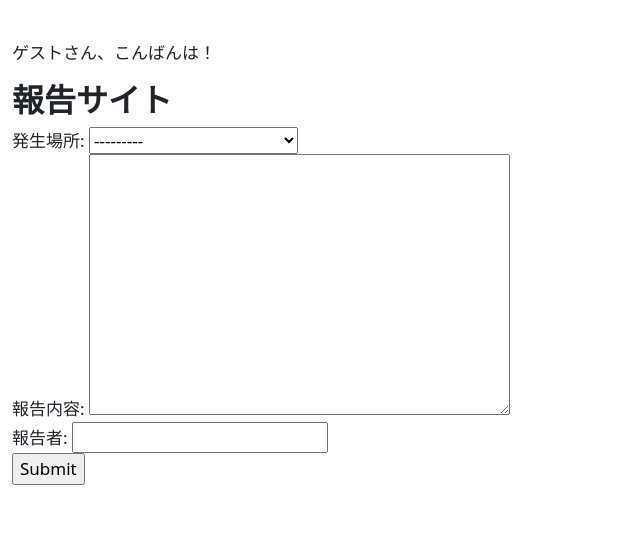
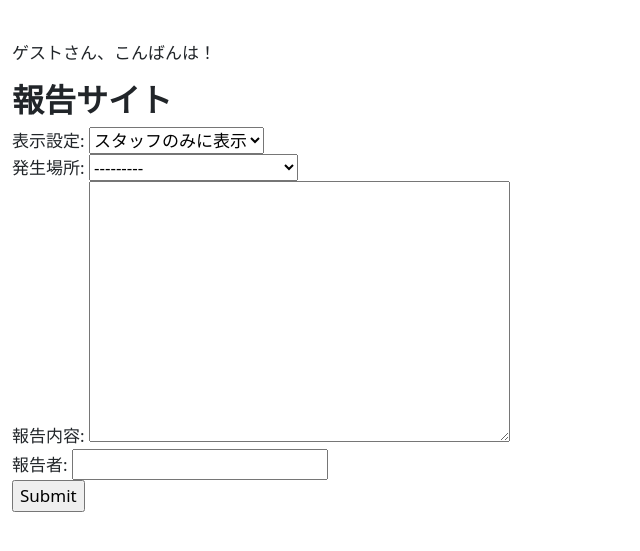
Before and after one commit to Bunnoichi/Echoes_Portal_Project, a Django app: page /report/report/report in a window 1280 px wide. Shown: the part 59-610 px from the top of the page, without its empty margins (0-640 px from the left). Run offline with Django 5.2, Linux system fonts and the light colour scheme; some libraries are stand-ins or nearby versions.

Commit message:
報告をトップビューに表示

```diff
--- a/epp_project/report/forms.py
+++ b/epp_project/report/forms.py
@@ -4,4 +4,4 @@ from .models import Report
 class ReportForm(ModelForm):
    class Meta:
       model = Report
-      fields = ['repo_cont', 'repo_plac', 'repo_pter']
+      fields = ['repo_cont', 'repo_plac', 'repo_pter', 'repo_publicity']
--- a/epp_project/report/models.py
+++ b/epp_project/report/models.py
@@ -12,18 +12,25 @@ choices_place = {
    'その他': 'その他',
 }
 
+pub_pri_permissions = [
+   ("public", "全体に表示"),
+   ("only_staff", "スタッフのみに表示"),
+   ("private", "非表示"),
+]
+
 class Report(models.Model):
    id = models.UUIDField(primary_key=True, default=uuid.uuid4, editable=False, verbose_name="ID")
    created_at = models.DateTimeField(auto_now_add=True, verbose_name="作成日時")
    repo_cont = models.TextField(max_length=2000, verbose_name='報告内容')
-   repo_plac = models.CharField(max_length=15, choices=choices_place, verbose_name='発生場所')
+   repo_plac = models.CharField(max_length=15, choices=choices_place, verbose_name='発生場所', blank=True, null=True)
    repo_pter = models.CharField(max_length=15, verbose_name='報告者')
+   repo_publicity = models.CharField(max_length=15, choices=pub_pri_permissions, verbose_name='表示設定', default='only_staff')
 
    def __str__(self):
       return choices_place[self.repo_plac]
 
    class Meta:
-    permissions = [
-        ("make_report", "報告権限"),
-        ("view_reports", "報告閲覧権限"),
-    ]
+      permissions = [
+         ("make_report", "報告権限"),
+         ("view_reports", "報告閲覧権限"),
+      ]
--- a/epp_project/templates/echoes/index.html
+++ b/epp_project/templates/echoes/index.html
@@ -3,6 +3,12 @@
 {% block body %}
 
 <h2 class="mb-3">トップページ</h2>
+
+<div>
+  {{ report.repo_cont }}
+  {{ report.created_at }}
+
+</div>
 
 <p class="mb-4">更新時刻：<strong>{{ now|date:"Y-m-d H:i:s" }}</strong></p>
 
--- a/epp_project/templates/echoes/report_list.html
+++ b/epp_project/templates/echoes/report_list.html
@@ -10,6 +10,7 @@
                <th scope="col">報告時刻</th>
                <th scope="col">発生場所</th>
                <th scope="col">内容</th>
+               <th scope="col">公開設定</th>
                <th scope="col">報告者</th>
             </tr>
          </thead>
@@ -20,6 +21,7 @@
                   <td>{{ report.created_at|date:"n月j日 H:i" }}</td>
                   <td>{{ report.repo_plac }}</td>
                   <td>{{ report.repo_cont }}</td>
+                  <td>{{ report.repo_publicity }}</td>
                   <td>{{ report.repo_pter }}</td>
                </tr>
             {% endfor %}
--- a/epp_project/templates/echoes/report_reg.html
+++ b/epp_project/templates/echoes/report_reg.html
@@ -4,6 +4,12 @@
 <h2>報告サイト</h2>
 <form method="POST" enctype="multipart/form-data">
    {% csrf_token %}
+
+   <div class="qBox" id="repo_publicity">
+      {{ form.repo_publicity.errors }}
+      {{ form.repo_publicity.label_tag }}
+      {{ form.repo_publicity }}
+   </div>
 
    <div class="qBox" id="repo_plac">
       {{ form.repo_plac.errors }}
@@ -23,6 +29,7 @@
       {{ form.repo_pter }}
    </div>
 
+
    <input type="submit" value="Submit">
 </form>
 {% endblock %}
```
Also changed, not shown: epp_project/website_app/views.py (+8 -0 lines), epp_project/report/migrations/0002_report_repo_publicity.py (added), epp_project/report/migrations/0003_alter_report_repo_publicity.py (added).
